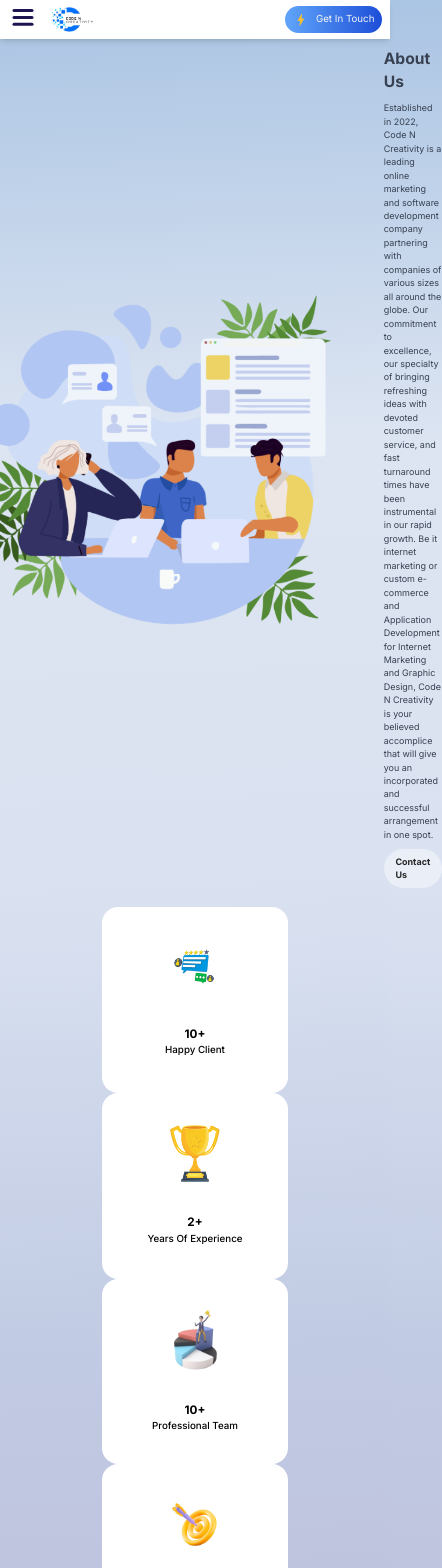
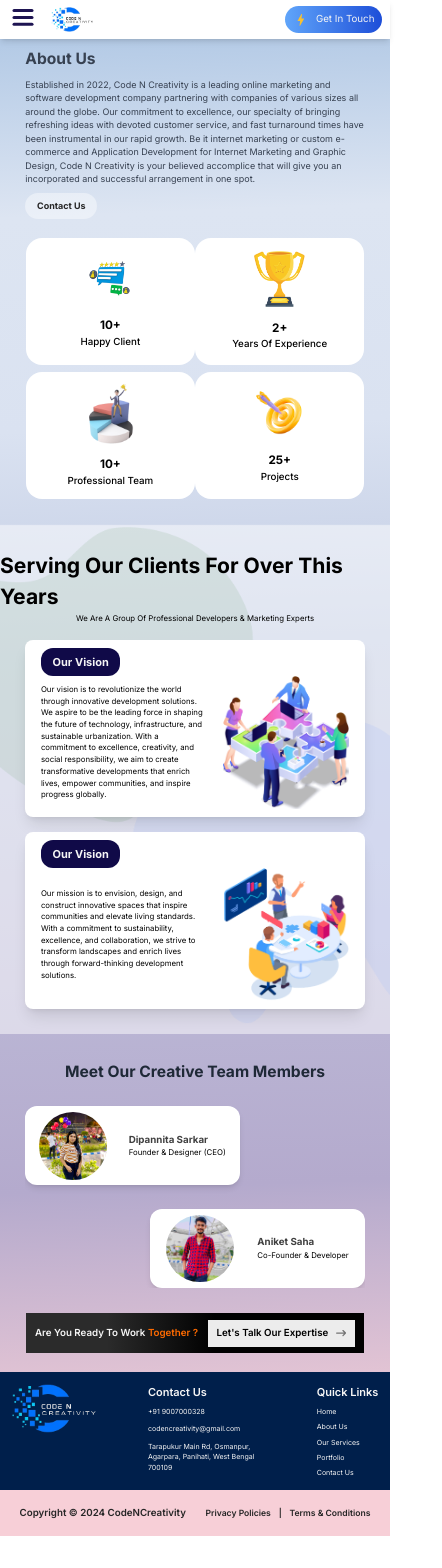
Before and after one commit to punam003/codencreativity, a Next.js app: page /about-us in a window 390 px wide. Shown: the top 1568 px of the page, 442 px wide, since content can reach past the window. After the commit the page ends 1536 px from the top, so only its background shows below. Built offline with nearby package versions, Linux system fonts and the light colour scheme; grey boxes are pictures that could not be loaded.

Commit message:
mobile responsiveness

```diff
--- a/app/about-us/page.jsx
+++ b/app/about-us/page.jsx
@@ -34,6 +34,7 @@ export default function AboutUs() {
       title: "projects",
     },
   ];
+
   const members = [
     {
       img: "punam.jpg",
@@ -46,24 +47,25 @@ export default function AboutUs() {
       designation: "Co-Founder & Developer",
     },
   ];
+
   return (
-    <main className='mt-[12vmin]'>
-      <header className='flex flex-col justify-center gap-[5vmin] m-[3vmax]'>
-        <div className='flex items-center justify-center gap-[3.5vmin]'>
-          <div>
+    <main className="mt-[12vmin]">
+      <header className="flex flex-col justify-center gap-[5vmin] m-[3vmax]">
+        <div className="flex items-center justify-center gap-[3.5vmin]">
+          <div className="hidden md:block">
             <Image
-              src='/about-us-side-cover.png'
-              alt='about us'
+              src="/about-us-side-cover.png"
+              alt="about us"
               width={700}
               height={650}
-              className='min-w-[20vmax] max-w-[50vmax] lg:max-w-[35vmax]'
+              className="min-w-[20vmax] max-w-[50vmax] lg:max-w-[35vmax]"
             />
           </div>
-          <div className='flex flex-col max-w-[40vmax] gap-[2vmin] items-start'>
-            <h1 className='capitalize text-[4vmin] font-bold text-gray-700'>
+          <div className="flex flex-col md:max-w-[40vmax] gap-[2vmin] items-start">
+            <h1 className="capitalize text-[4vmin] font-bold text-gray-700">
               about us
             </h1>
-            <p className='text-gray-700 text-[2.3vmin]'>
+            <p className="text-gray-700 text-[2.3vmin]">
               Established in 2022, Code N Creativity is a leading online
               marketing and software development company partnering with
               companies of various sizes all around the globe. Our commitment to
@@ -76,36 +78,36 @@ export default function AboutUs() {
               arrangement in one spot.
             </p>
             <Link
-              href='/contact-us'
-              className='capitalize hover:shadow-[0px_4px_6px_0px_#00000040_inset] text-neutral-800 bg-opacity-40 bg-white text-[2.3vmin] rounded-full px-[3vmin] py-[1.5vmin] font-bold'
+              href="/contact-us"
+              className="capitalize hover:shadow-[0px_4px_6px_0px_#00000040_inset] text-neutral-800 bg-opacity-40 bg-white text-[2.3vmin] rounded-full px-[3vmin] py-[1.5vmin] font-bold"
             >
               contact us
             </Link>
           </div>
         </div>
-        <div className='flex items-center justify-evenly flex-wrap lg:flex-nowrap'>
+        <div className="flex items-center justify-evenly flex-wrap lg:flex-nowrap gap-y-[2vmin] md:gap-y-0">
           {acknowledgeData.map((item, index) => (
             <AcknowledgeCard cardData={item} key={index} />
           ))}
         </div>
       </header>
       <section className="bg-[url('/client-serve-bg.png')] bg-no-repeat bg-cover bg-center flex flex-col items-center justify-evenly gap-[4vmin] py-[3vmax]">
-        <div className='flex flex-col items-center'>
-          <h1 className='capitalize font-bold text-[2.5vmax]'>
+        <div className="flex flex-col items-center">
+          <h1 className="capitalize font-bold text-[2.5vmax]">
             Serving Our Clients For Over This Years
           </h1>
-          <p className='text-[2vmin]'>
+          <p className="text-[2vmin]">
             We Are A Group Of Professional Developers & Marketing Experts
           </p>
         </div>
-        <div className='flex flex-col items-start bg-white self-start px-[4vmin] py-[2vmin] rounded-lg mx-[3vmax] shadow-lg'>
-          <div className='bg-[#100A48] px-[3vmin] py-[1.5vmin] rounded-xl'>
-            <h2 className='capitalize font-bold text-[1.8vmax] text-neutral-100'>
+        <div className="flex flex-col items-start bg-white self-start px-[4vmin] py-[2vmin] rounded-lg mx-[3vmax] shadow-lg">
+          <div className="bg-[#100A48] px-[3vmin] py-[1.5vmin] rounded-xl">
+            <h2 className="capitalize font-bold text-[1.3vmax] md:text-[1.8vmax] text-neutral-100">
               our vision
             </h2>
           </div>
-          <div className='flex items-center gap-[4.5vmin]'>
-            <p className='text-[2vmin] max-w-[25vmax]'>
+          <div className="flex items-center gap-[4.5vmin]">
+            <p className="text-[2vmin] max-w-[25vmax]">
               Our vision is to revolutionize the world through innovative
               development solutions. We aspire to be the leading force in
               shaping the future of technology, infrastructure, and sustainable
@@ -115,22 +117,22 @@ export default function AboutUs() {
               progress globally.
             </p>
             <Image
-              src='/our-vision-1.png'
-              alt='our vision'
+              src="/our-vision-1.png"
+              alt="our vision"
               width={450}
               height={450}
-              className='max-w-[32vmax] lg:max-w-[25vmax]'
+              className="max-w-[15vmax] md:max-w-[32vmax] lg:max-w-[25vmax]"
             />
           </div>
         </div>
-        <div className='flex flex-col items-start bg-white self-end px-[4vmin] py-[2vmin] rounded-lg mx-[3vmax] shadow-lg'>
-          <div className='bg-[#100A48] px-[3vmin] py-[1.5vmin] rounded-xl'>
-            <h2 className='capitalize font-bold text-[1.8vmax] text-neutral-100'>
+        <div className="flex flex-col items-start bg-white self-end px-[4vmin] py-[2vmin] rounded-lg mx-[3vmax] shadow-lg">
+          <div className="bg-[#100A48] px-[3vmin] py-[1.5vmin] rounded-xl">
+            <h2 className="capitalize font-bold text-[1.3vmax] md:text-[1.8vmax] text-neutral-100">
               our vision
             </h2>
           </div>
-          <div className='flex items-center gap-[4.5vmin]'>
-            <p className='text-[2vmin] max-w-[25vmax]'>
+          <div className="flex items-center gap-[4.5vmin]">
+            <p className="text-[2vmin] max-w-[25vmax]">
               Our mission is to envision, design, and construct innovative
               spaces that inspire communities and elevate living standards. With
               a commitment to sustainability, excellence, and collaboration, we
@@ -138,17 +140,17 @@ export default function AboutUs() {
               forward-thinking development solutions.
             </p>
             <Image
-              src='/our-vision-2.png'
-              alt='our vision'
+              src="/our-vision-2.png"
+              alt="our vision"
               width={450}
               height={450}
-              className='max-w-[32vmax] lg:max-w-[25vmax]'
+              className="max-w-[15vmax] md:max-w-[32vmax] lg:max-w-[25vmax]"
             />
           </div>
         </div>
       </section>
-      <section className='flex flex-col justify-evenly gap-[6vmin] items-center m-[3vmax] overflow-hidden'>
-        <h1 className='capitalize text-[4vmin] font-bold text-gray-800'>
+      <section className="flex flex-col justify-evenly gap-[6vmin] items-center m-[3vmax] overflow-hidden">
+        <h1 className="capitalize text-[4vmin] font-bold text-gray-800">
           Meet Our Creative Team Members
         </h1>
         {members.map((item, index) => (
--- a/app/globals.css
+++ b/app/globals.css
@@ -25,6 +25,14 @@ body {
   .text-balance {
     text-wrap: balance;
   }
+  .no-scrollbar::-webkit-scrollbar {
+    display: none;
+  }
+  /* Hide scrollbar for IE, Edge and Firefox */
+  .no-scrollbar {
+    -ms-overflow-style: none; /* IE and Edge */
+    scrollbar-width: none; /* Firefox */
+  }
 }
 
 ::-webkit-scrollbar-track {
--- a/app/page.js
+++ b/app/page.js
@@ -71,7 +71,7 @@ export default async function Home() {
         <Marquee texts={["Develop", "Design", "Marketing", "Branding"]} />
       </div>
       <div className="flex items-center flex-col mx-[3vmax] gap-[2vmin]">
-        <h1 className="bg-gradient-to-r from-[#0C7FFE] to-[#000000] text-transparent bg-clip-text font-extrabold text-[3vmax] max-w-[50%] text-center">
+        <h1 className="bg-gradient-to-r from-[#0C7FFE] to-[#000000] text-transparent bg-clip-text font-extrabold text-[3vmax] md:max-w-[50%] text-center">
           Transforming Business to ensure long-term viability
         </h1>
         <p className="text-[3vmin] text-center">
@@ -220,9 +220,7 @@ export default async function Home() {
                 height={60}
                 className="w-8 md:w-12 h-8 md:h-12 rounded-full"
               />
-              <h3 className="text-[2.7vmin] font-bold">
-                UI Design
-              </h3>
+              <h3 className="text-[2.7vmin] font-bold">UI Design</h3>
             </div>
             <ul className="flex flex-wrap justify-center list-disc items-center gap-x-[4vmin]">
               <li className="text-[2.5vmin] font-medium">UI Design</li>
@@ -247,9 +245,7 @@ export default async function Home() {
                 height={60}
                 className="w-8 md:w-12 h-8 md:h-12 rounded-full"
               />
-              <h3 className="text-[2.7vmin] font-bold">
-                Graphics Designing
-              </h3>
+              <h3 className="text-[2.7vmin] font-bold">Graphics Designing</h3>
             </div>
             <ul className="flex flex-wrap justify-center list-disc items-center gap-x-[4vmin]">
               <li className="text-[2.5vmin] font-medium">UI Design</li>
--- a/components/AcknowledgeCard.jsx
+++ b/components/AcknowledgeCard.jsx
@@ -4,7 +4,7 @@ import { Counter } from "./HomeServices";
 
 const AcknowledgeCard = ({ cardData }) => {
   return (
-    <div className='flex bg-white min-w-[22vmax] lg:min-w-[16vmax] min-h-[22vmax] lg:min-h-[16vmax] items-center justify-evenly flex-col rounded-2xl hover:scale-110 hover:shadow-xl transition duration-300'>
+    <div className='flex bg-white min-w-[20vmax] md:min-w-[22vmax] lg:min-w-[16vmax] min-h-[15vmax] md:min-h-[22vmax] lg:min-h-[16vmax] items-center justify-evenly flex-col rounded-2xl hover:scale-110 hover:shadow-xl transition duration-300'>
       <Image
         src={`/${cardData.icon}`}
         alt={cardData.altName}
--- a/components/PortfolioCategoryComponents.jsx
+++ b/components/PortfolioCategoryComponents.jsx
@@ -30,12 +30,12 @@ const PortfolioCategoryComponents = ({ href }) => {
   ];
 
   return (
-    <div className='flex gap-[1.5vmin] justify-evenly flex-wrap'>
+    <div className="flex gap-[1.5vmin] justify-evenly md:flex-wrap overflow-x-scroll w-[85vw] md:w-auto no-scrollbar">
       {buttons.map((item, index) => (
         <Link
           href={`/portfolio/${item.href}`}
           key={index}
-          className={`inline-block hover:shadow-lg capitalize  min-w-[10vmax] border border-blue-800 text-center py-[1vmin] rounded-xl px-[1.2vmin] ${
+          className={`inline-block hover:shadow-lg capitalize whitespace-nowrap md:min-w-[10vmax] border border-blue-800 text-center py-[1vmin] rounded-xl px-[1.2vmin] ${
             item.href == href
               ? "bg-blue-800 text-neutral-100"
               : "bg-[rgba(255,255,255,0.5)] text-black"
--- a/components/TeamCard.jsx
+++ b/components/TeamCard.jsx
@@ -4,7 +4,6 @@ import React from "react";
 import { motion } from "framer-motion";
 
 const TeamCard = ({ member, index }) => {
-  console.log(index);
   return (
     <motion.div
       className='flex items-center gap-[2vmin] even:self-start odd:self-end justify-evenly bg-white min-w-[55vmin] lg:min-w-[75vmin] py-[1.5vmin] rounded-xl shadow-md'
```
Also changed, not shown: app/our-services/page.jsx (+4 -4 lines), components/Carousel.jsx (+45 -45 lines), public/not-found.png (added).
